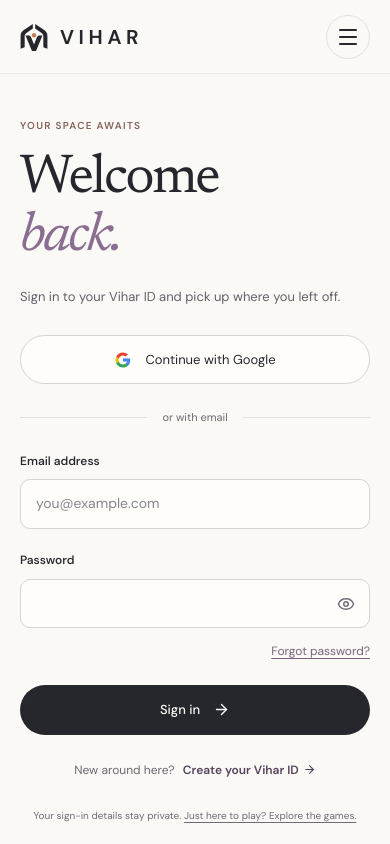
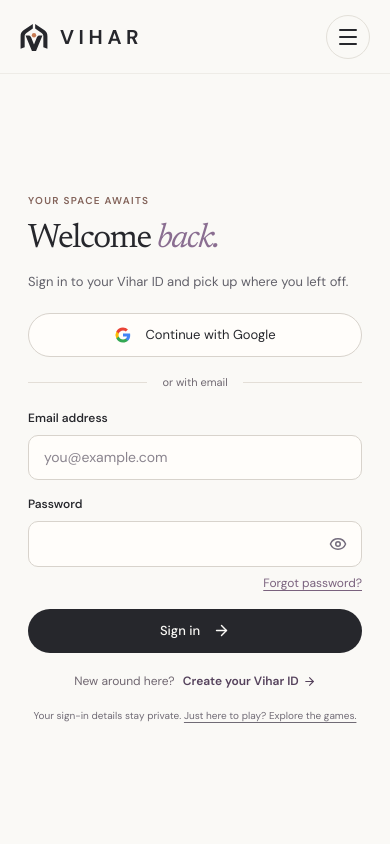
Before and after one commit to tirthankardgen-cell/Vihar, a Next.js app: page /login in a window 390 px wide. Shown: the top 844 px of the page. Built offline with nearby package versions, Linux system fonts and the light colour scheme; no server answers.

Commit message:
Fit the login page into one viewport without a footer

```diff
--- /dev/null
+++ b/src/app/(account)/login/login.css
@@ -0,0 +1,71 @@
+/* Keep these rules tied to the rendered login page: Next retains route styles
+   during client navigation, so the normal site footer and scrolling restore
+   automatically as soon as the player leaves this screen. */
+html:has(.login-page) { height: 100%; overflow: hidden; scrollbar-width: none; }
+body:has(.login-page) { height: 100dvh; display: flex; flex-direction: column; overflow: hidden; }
+body:has(.login-page) .site-header { flex-shrink: 0; }
+body:has(.login-page) .site-footer { display: none; }
+main:has(> .login-page) { flex: 1; min-height: 0; overflow: hidden; }
+.login-page { height: 100%; min-height: 0; }
+.login-page .account-loading { height: 100%; min-height: 0; padding-block: 24px; }
+.login-page .account-auth {
+  height: 100%; min-height: 0; grid-template-rows: minmax(0, 1fr);
+  align-items: stretch; gap: clamp(24px, 5vw, 80px); padding-block: clamp(14px, 3dvh, 32px);
+}
+.login-page .auth-story { min-height: 0; padding: clamp(22px, 3.5dvh, 38px); }
+.login-page .auth-story > * { flex-shrink: 0; }
+.login-page .auth-story h2 { font-size: clamp(34px, 5.8dvh, 54px); margin-top: 17px; }
+.login-page .auth-story > p:not(.eyebrow) { margin-top: 14px; }
+.login-page .id-preview { width: min(100%, 270px); margin-block: auto; }
+.login-page .auth-form-panel {
+  align-self: center; max-height: 100%; padding: 8px;
+  overflow-y: auto; overscroll-behavior-y: contain; scrollbar-width: none;
+}
+.login-page .auth-form-panel::-webkit-scrollbar, html:has(.login-page)::-webkit-scrollbar { display: none; }
+.login-page .auth-form-panel h1 { font-size: clamp(38px, 4.4vw, 56px); margin-block: 12px 14px; }
+.login-page .auth-form-panel h1 br { display: none; }
+.login-page .auth-form-panel > .account-muted { font-size: 13px; margin-bottom: 20px; }
+.login-page .google-button, .login-page .account-submit { min-height: 44px; }
+.login-page .account-submit { padding-block: 11px; }
+.login-page .form-divider { margin-block: 16px; }
+.login-page .account-fields { gap: 14px; }
+.login-page .account-field { gap: 6px; }
+.login-page .account-field input { min-height: 44px; padding-block: 10px; }
+.login-page .auth-switch { margin-top: 18px; }
+.login-page .auth-fine-print { margin-top: 16px; }
+
+@media (max-height: 760px) {
+  .login-page .auth-story h2 { font-size: clamp(30px, 5.5dvh, 42px); margin-top: 12px; }
+  .login-page .id-preview { display: grid; grid-template-columns: 64px minmax(0, 1fr); column-gap: 15px; padding: 16px; }
+  .login-page .id-preview-top { grid-column: 1 / -1; margin-bottom: 14px; }
+  .login-page .id-preview > .player-avatar { grid-column: 1; grid-row: 2 / 4; width: 64px; height: 64px; margin: 0; }
+  .login-page .id-preview > p { grid-column: 2; grid-row: 2; align-self: end; text-align: left; font-size: 20px; }
+  .login-page .id-preview > span { grid-column: 2; grid-row: 3; align-self: start; text-align: left; font-size: 10px; }
+  .login-page .id-preview-bottom { grid-column: 1 / -1; margin-top: 14px; }
+  .login-page .auth-form-panel > .eyebrow { display: none; }
+  .login-page .auth-form-panel h1 { margin-block: 0 10px; font-size: 40px; }
+  .login-page .auth-form-panel > .account-muted { font-size: 12px; margin-bottom: 14px; }
+  .login-page .form-divider { margin-block: 12px; }
+  .login-page .auth-switch { margin-top: 13px; }
+  .login-page .auth-fine-print { margin-top: 12px; font-size: 10px; line-height: 1.5; }
+}
+
+@media (max-width: 767px) {
+  .login-page .account-auth { gap: 0; }
+  .login-page .auth-form-panel { width: 100%; }
+  .login-page .auth-form-panel h1 { font-size: clamp(34px, 8vw, 46px); }
+}
+
+@media (max-height: 660px) {
+  .login-page .auth-form-panel > .account-muted { margin-bottom: 10px; }
+  .login-page .account-fields { gap: 12px; }
+  .login-page .auth-fine-print { display: none; }
+}
+
+/* Very short windows and an open mobile keyboard retain wheel/touch/keyboard
+   access to the entire form inside the single screen, without a visible bar. */
+@media (max-height: 540px) {
+  .login-page .account-auth { grid-template-columns: minmax(0, 1fr); justify-items: center; padding-block: 10px; }
+  .login-page .auth-story { display: none; }
+  .login-page .auth-form-panel > .account-muted, .login-page .auth-fine-print { display: none; }
+}
--- a/src/app/(account)/login/page.tsx
+++ b/src/app/(account)/login/page.tsx
@@ -2,6 +2,7 @@ import { Suspense } from "react";
 import { AuthForm } from "@/components/account/auth-form";
 import { AccountLoading } from "@/components/account/account-shell";
 import { pageMetadata } from "@/lib/site";
+import "./login.css";
 
 export const metadata = pageMetadata("Sign in to Vihar ID", "Your own space for games, friends and little adventures. Sign in with Google or email.", "/login");
-export default function LoginPage() { return <Suspense fallback={<AccountLoading title="Welcome back." />}><AuthForm mode="login" /></Suspense>; }
+export default function LoginPage() { return <div className="login-page"><Suspense fallback={<AccountLoading title="Welcome back." />}><AuthForm mode="login" /></Suspense></div>; }
--- a/src/components/account/auth-form.tsx
+++ b/src/components/account/auth-form.tsx
@@ -1,6 +1,6 @@
 "use client";
 
-import { useEffect, useState } from "react";
+import { useEffect, useRef, useState } from "react";
 import { useRouter, useSearchParams } from "next/navigation";
 import { createUserWithEmailAndPassword, GoogleAuthProvider, sendEmailVerification, sendPasswordResetEmail, signInWithEmailAndPassword, signInWithPopup } from "firebase/auth";
 import { ArrowRight, Eye, EyeOff, Mail, ShieldCheck, Sparkles } from "lucide-react";
@@ -26,7 +26,11 @@ export function AuthForm({ mode }: { mode: "login" | "signup" | "reset" }) {
   const [busy, setBusy] = useState(false);
   const [error, setError] = useState("");
   const [sent, setSent] = useState(false);
+  const errorRef = useRef<HTMLParagraphElement>(null);
   useEffect(() => { if (!loading && user && !reset) router.replace(next); }, [user, loading, reset, router, next]);
+  useEffect(() => {
+    if (mode === "login" && error) errorRef.current?.scrollIntoView({ block: "nearest", behavior: "instant" });
+  }, [error, mode]);
   async function google() {
     setBusy(true); setError("");
     try {
@@ -58,11 +62,11 @@ export function AuthForm({ mode }: { mode: "login" | "signup" | "reset" }) {
   }
   return <div className="account-auth container">
     <section className="auth-story" aria-labelledby="id-story-title"><p className="eyebrow"><Sparkles size={16} aria-hidden="true" /> Your player identity</p><h2 id="id-story-title">One ID.<br />A world of <em>play.</em></h2><p>Your profile, your games, your community. Make your mark on Vihar.</p><div className="id-preview"><div className="id-preview-top"><span>VIHAR <b>ID</b></span><span aria-hidden="true">✳</span></div><Avatar id="tiger" size={94} /><p>Player One</p><span>@your_username</span><div className="id-preview-bottom"><span>Your name in the game</span><span aria-hidden="true">↗</span></div></div><div className="auth-story-note"><ShieldCheck size={18} aria-hidden="true" /><p>One identity for Vihar.<br /><span>More games. Same you.</span></p></div></section>
-    <section className="auth-form-panel" aria-labelledby="auth-title"><p className="eyebrow">{reset ? "A fresh start" : signup ? "Your next chapter" : "Your space awaits"}</p><h1 id="auth-title">{reset ? "Forgot your password?" : signup ? <>Create your<br /><em>player ID.</em></> : <>Welcome<br /><em>back.</em></>}</h1><p className="account-muted">{reset ? "We’ll send you a link to choose a new one." : signup ? "Choose your username. Build your profile. Find your next game." : "Sign in to your Vihar ID and pick up where you left off."}</p>
+    <section className="auth-form-panel" aria-labelledby="auth-title"><p className="eyebrow">{reset ? "A fresh start" : signup ? "Your next chapter" : "Your space awaits"}</p><h1 id="auth-title">{reset ? "Forgot your password?" : signup ? <>Create your<br /><em>player ID.</em></> : <>Welcome <br /><em>back.</em></>}</h1><p className="account-muted">{reset ? "We’ll send you a link to choose a new one." : signup ? "Choose your username. Build your profile. Find your next game." : "Sign in to your Vihar ID and pick up where you left off."}</p>
     {sent ? <div className="account-success" role="status"><Mail size={28} aria-hidden="true" /><h2>Check your inbox.</h2><p>If that email has an account, a reset link is on its way. Check your spam folder too.</p><Link href="/login" className="text-link">Back to sign in <ArrowRight size={16} aria-hidden="true" /></Link></div> : <>
       {!reset && <><button type="button" className="google-button" onClick={() => void google()} disabled={busy}><GoogleMark />Continue with Google</button><div className="form-divider"><span>or with email</span></div></>}
       <form onSubmit={(event) => void submit(event)}><fieldset disabled={busy} className="account-fields"><label className="account-field" htmlFor="email"><span>Email address</span><input id="email" name="email" type="email" autoComplete="email" placeholder="you@example.com" required maxLength={254} /></label>{!reset && <PasswordInput newPassword={signup} />}{signup && <label className="account-checkbox"><input type="checkbox" required /><span>I agree to the <Link href="/terms">Terms</Link> and <Link href="/privacy">Privacy notice</Link>.</span></label>}{!reset && !signup && <Link href="/forgot-password" className="forgot-link">Forgot password?</Link>}<button className="button button-dark account-submit" type="submit">{busy ? "Please wait…" : reset ? "Send reset link" : signup ? "Create my Vihar ID" : "Sign in"}<ArrowRight size={17} aria-hidden="true" /></button></fieldset></form>
-      {error && <p className="account-error" role="alert">{error}</p>}
+      {error && <p ref={errorRef} className="account-error" role="alert">{error}</p>}
       {!reset && <p className="auth-switch">{signup ? "Already have an ID?" : "New around here?"} <Link href={`${signup ? "/login" : "/signup"}${next !== "/dashboard" ? `?next=${encodeURIComponent(next)}` : ""}`}>{signup ? "Sign in" : "Create your Vihar ID"} <ArrowRight size={13} aria-hidden="true" /></Link></p>}
       {reset && <Link href="/login" className="text-link">Back to sign in</Link>}
     </>}
```
Also changed, not shown: 1 other file (tests, documents, lock files or other folders).
